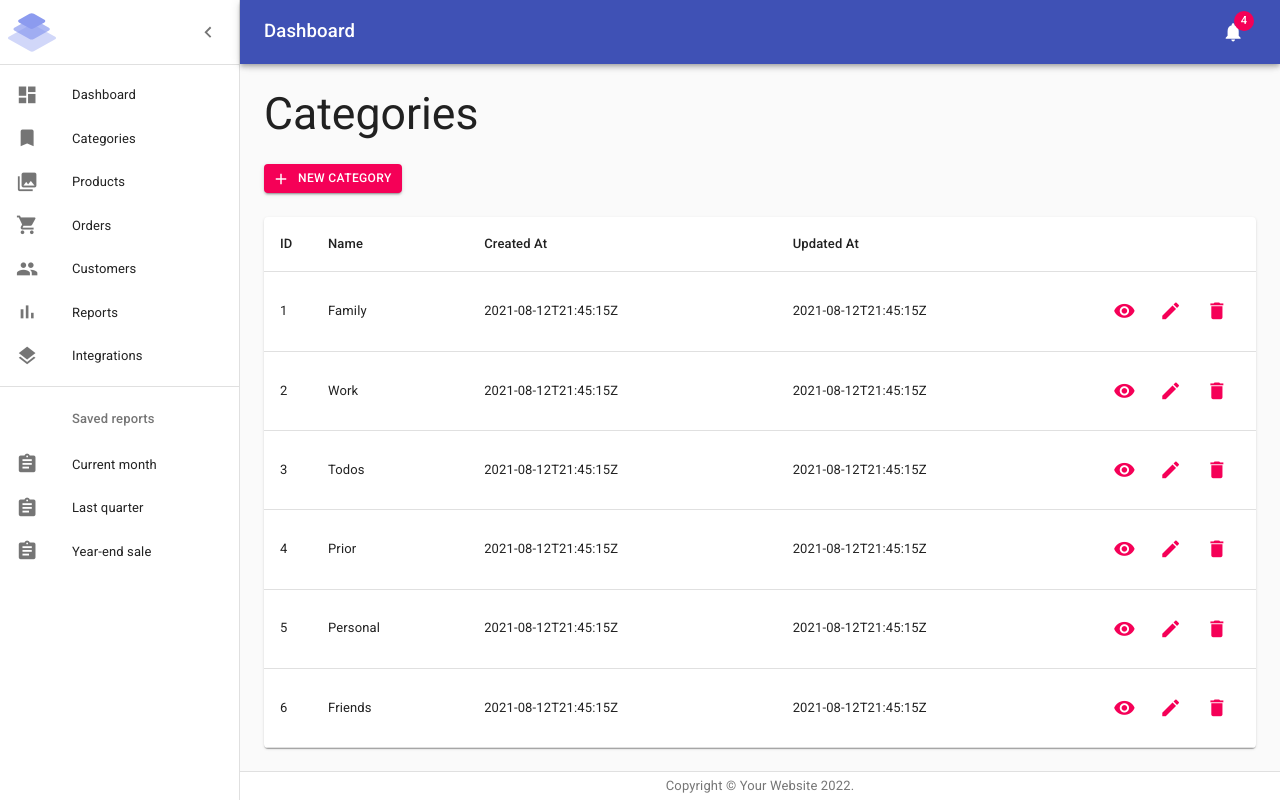
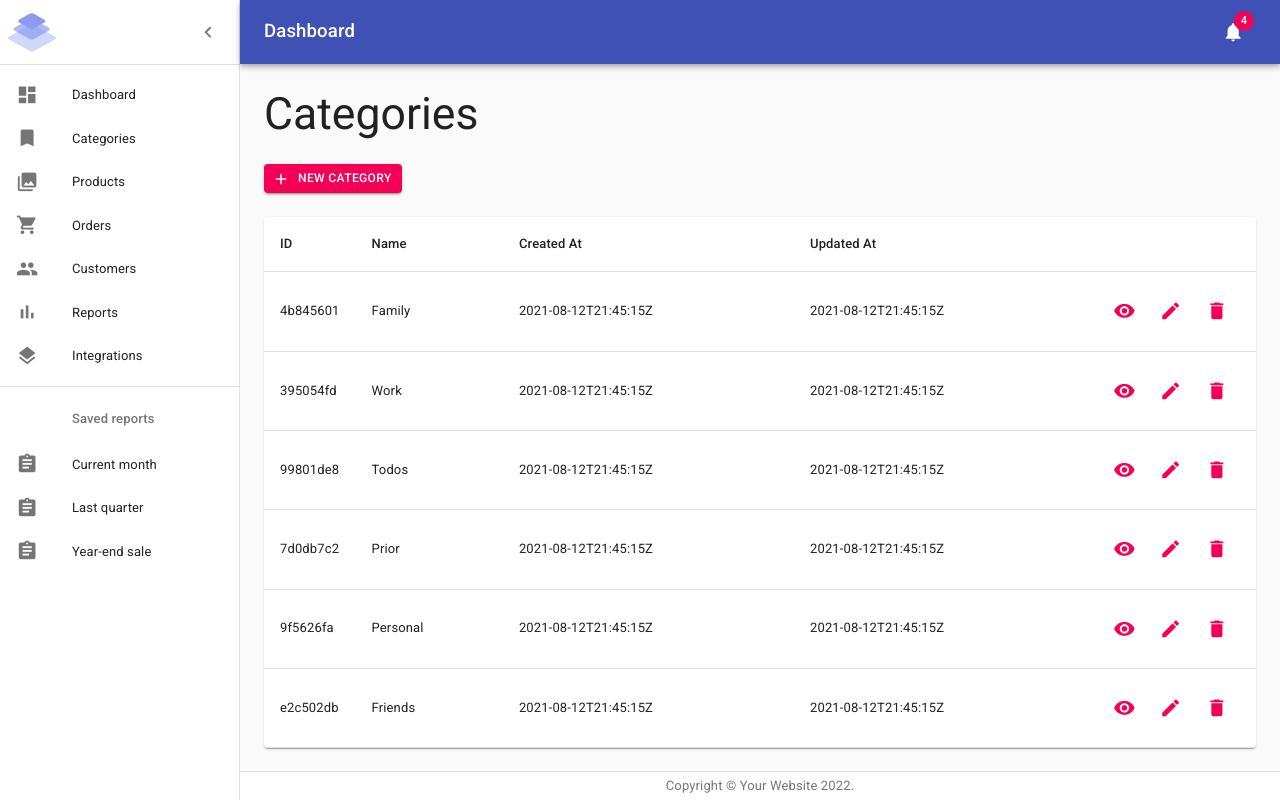
Before and after one commit to jeanbarcellos/reactjs.project-demo-001, a React (Create React App) app: page /categories in a window 1280 px wide. Built offline with nearby package versions, Linux system fonts and the light colour scheme.

Commit message:
@fake-db - Ajustes

```diff
--- a/src/app/@fake-db/categoriesDb.js
+++ b/src/app/@fake-db/categoriesDb.js
@@ -1,37 +1,39 @@
+import Utils from 'core/utils'
+
 const categoriesDb = {
   categories: [
     {
-      id: 1,
+      id: Utils.generateID(),
       name: 'Family',
       createdAt: '2021-08-12T21:45:15Z',
       updatedAt: '2021-08-12T21:45:15Z'
     },
     {
-      id: 2,
+      id: Utils.generateID(),
       name: 'Work',
       createdAt: '2021-08-12T21:45:15Z',
       updatedAt: '2021-08-12T21:45:15Z'
     },
     {
-      id: 3,
+      id: Utils.generateID(),
       name: 'Todos',
       createdAt: '2021-08-12T21:45:15Z',
       updatedAt: '2021-08-12T21:45:15Z'
     },
     {
-      id: 4,
+      id: Utils.generateID(),
       name: 'Prior',
       createdAt: '2021-08-12T21:45:15Z',
       updatedAt: '2021-08-12T21:45:15Z'
     },
     {
-      id: 5,
+      id: Utils.generateID(),
       name: 'Personal',
       createdAt: '2021-08-12T21:45:15Z',
       updatedAt: '2021-08-12T21:45:15Z'
     },
     {
-      id: 6,
+      id: Utils.generateID(),
       name: 'Friends',
       createdAt: '2021-08-12T21:45:15Z',
       updatedAt: '2021-08-12T21:45:15Z'
```
